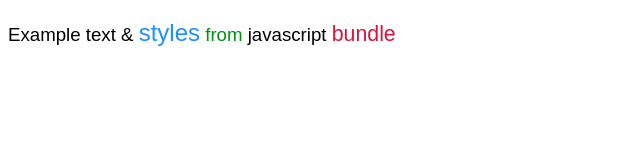
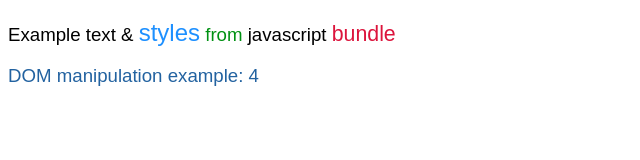
Before and after one commit to chelovek-18/mosquito.frontend, a website built with webpack: page src/html/index.html in a window 1280 px wide. Shown: the whole page, without its empty margins (0-640 px from the left). Built offline with nearby package versions, Linux system fonts and the light colour scheme.

Commit message:
require -> import & DOM manipulation example

```diff
--- a/src/css/example.css
+++ b/src/css/example.css
@@ -16,3 +16,8 @@ body {
     font-size: 16pt;
     color: crimson;
 }
+
+#dynamic {
+    font-size: 14pt;
+    color: #2262a0;
+}
--- a/src/html/index.html
+++ b/src/html/index.html
@@ -7,5 +7,6 @@
 </head>
 <body>
 <p>Example text & <span class="first">styles</span> <span class="second">from</span> javascript <span class="tree">bundle</span></p>
+<div id="dynamic"></div>
 </body>
 </html>
--- a/src/js/example/example.js
+++ b/src/js/example/example.js
@@ -1,8 +1,8 @@
 /* Example export async function with promise  */
-module.exports = async function example(){
+export async function example(){
     return new Promise((resolve, reject) => {
         setTimeout(() => {
             resolve("Example worked after 3 seconds!");
         }, 3000);
     });
-};
+}
--- a/src/js/index.js
+++ b/src/js/index.js
@@ -1,11 +1,16 @@
 /* Mosquito team 2017 */
 'use strict';
 // Component includes example
-const example = require('./example/example');
+import {example} from "./example/example";
 // Styles include example
-const style = require('../css/example.css');
+import {} from '../css/example.css';
 // ES7 features example
 (async function main(){
     console.log("wait...");
     console.log(await example());
 })();
+// DOM example
+window.onload = function () {
+    let elem = document.getElementById('dynamic'), i = 0;
+    setInterval(() => { elem.innerText = `DOM manipulation example: ${i++}` }, 1000);
+};
```
